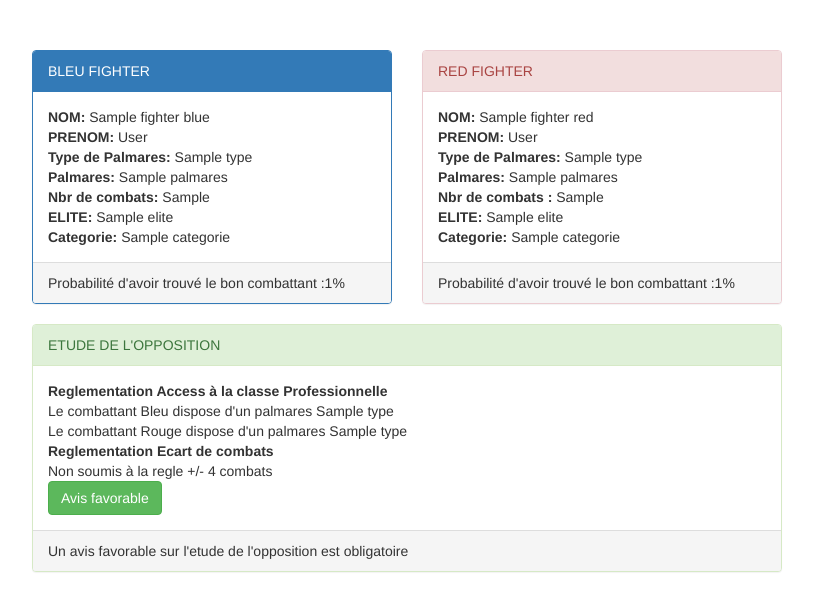
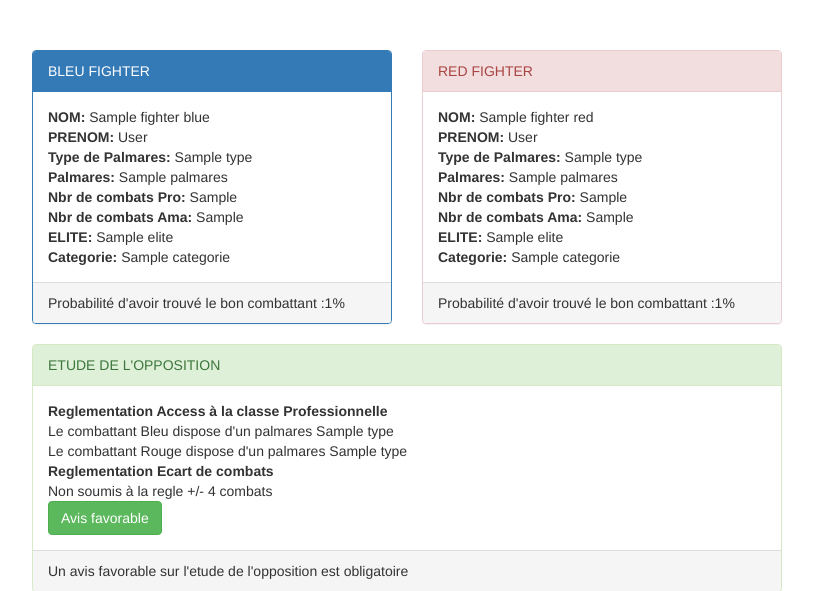
Before and after one commit to dgluski/boniek, a Django app: template django_boniek/django_boniek/templates/mmc_result.html in a window 1280 px wide. Shown: the part 52-643 px from the top of the page, without its empty margins (38-851 px from the left). Run offline with Django 4.2, Linux system fonts and the light colour scheme; the template is opened without the code that fills it: most values are stand-ins (such as "Sample title", 1, 10 or a date in 2020); parts of the project's set-up code (start-up, migrations or seed data) failed here and were passed over; some libraries are stand-ins or nearby versions.

Commit message:
Update mmc_result.html

```diff
--- a/django_boniek/django_boniek/templates/mmc_result.html
+++ b/django_boniek/django_boniek/templates/mmc_result.html
@@ -10,7 +10,8 @@
 		<B>PRENOM: </B>{{ fighter_blue.surname }}<br>
 		<B>Type de Palmares: </B>{{ fighter_blue.type }}<br>
 		<B>Palmares: </B>{{ fighter_blue.palmares }}<br>
-		<B>Nbr de combats: </B>{{ fighter_blue.nbr_combats }} <br>
+		<B>Nbr de combats Pro: </B>{{ fighter_blue.nbr_combats_pro }} <br>
+		<B>Nbr de combats Ama: </B>{{ fighter_blue.nbr_combats_ama }} <br>
 		  <B>ELITE: </B>{{ fighter_blue.elite }} <br>
 	  <B>Categorie: </B>{{ fighter_blue.categorie }}<br>
 	</div>
@@ -25,7 +26,8 @@
 		<B>PRENOM: </B>{{ fighter_red.surname }}<br>
 		<B>Type de Palmares: </B>{{ fighter_red.type }}<br>
 		<B>Palmares: </B>{{ fighter_red.palmares }}<br>
-		<B>Nbr de combats : </B>{{ fighter_red.nbr_combats }} <br>
+		<B>Nbr de combats Pro: </B>{{ fighter_red.nbr_combats_pro }} <br>
+		<B>Nbr de combats Ama: </B>{{ fighter_red.nbr_combats_ama }} <br>
 		<B>ELITE: </B>{{ fighter_red.elite }}<br>
 	  <B>Categorie: </B>{{ fighter_red.categorie }}<br>
 
@@ -53,7 +55,7 @@
                 <!--CAS 4-->{% if fighter_red.type == "indetermine" %} Il ne peut pas acceder à la classe professionnelle sans une validation CCP<br><button type="button" class="btn btn-warning">Besoin de CCP</button><br>{% endif %}
 
 		<B>Reglementation Ecart de combats </B> <br>
-          {% if fighter_blue.elite == "elite 2" or fighter_red.elite == "elite 2" or fighter_blue.type == "indetermine" or fighter_red.type == "indetermine"  %} L'opposition est soumise à la regle des +/- 4 combats en raison de la precense d'un Elite 2 ou d'un palmares Pro vierge<br>
+          {% if fighter_blue.elite == "elite 2" or fighter_red.elite == "elite 2" or fighter_blue.type == "indetermine" or fighter_red.type == "indetermine" or fighter_red.elite == "non eligible" or fighter_blue.elite == "non eligible"  %} L'opposition est soumise à la regle des +/- 4 combats en raison de la precense d'un Elite 2 ou d'un palmares Pro vierge<br>
 	        {% if extra.diff_combats > 4 %}  <p class="text-danger">Ecart de 4 combats NON RESPECTE  </p>
 
 		{% if fighter_blue.categorie in extra.voting_categories %}L'opposition peut etre soumise au Vote BTO en raison de la categorie de poids du combattant bleu : {{fighter_blue.categorie}} <br> <button type="button" class="btn btn-warning">Vote BTO</button><br>
```
